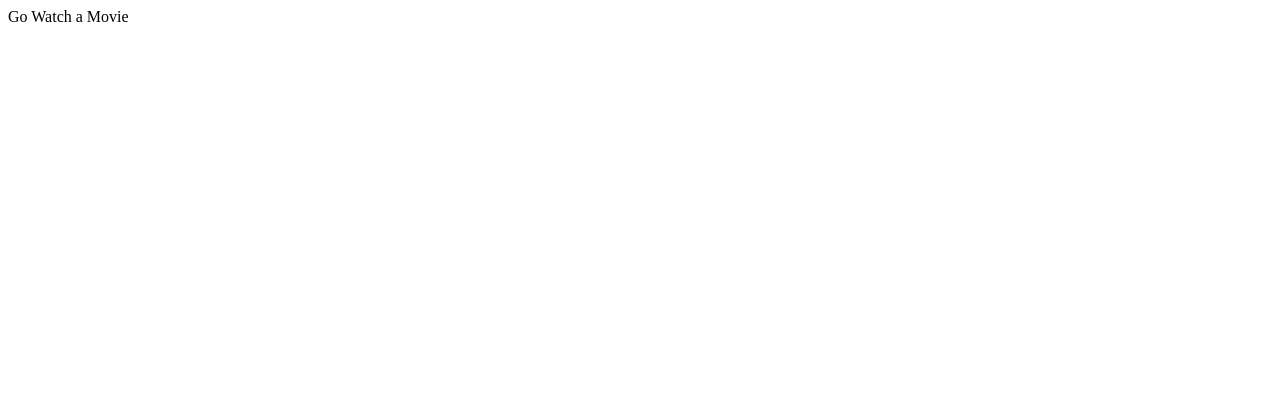
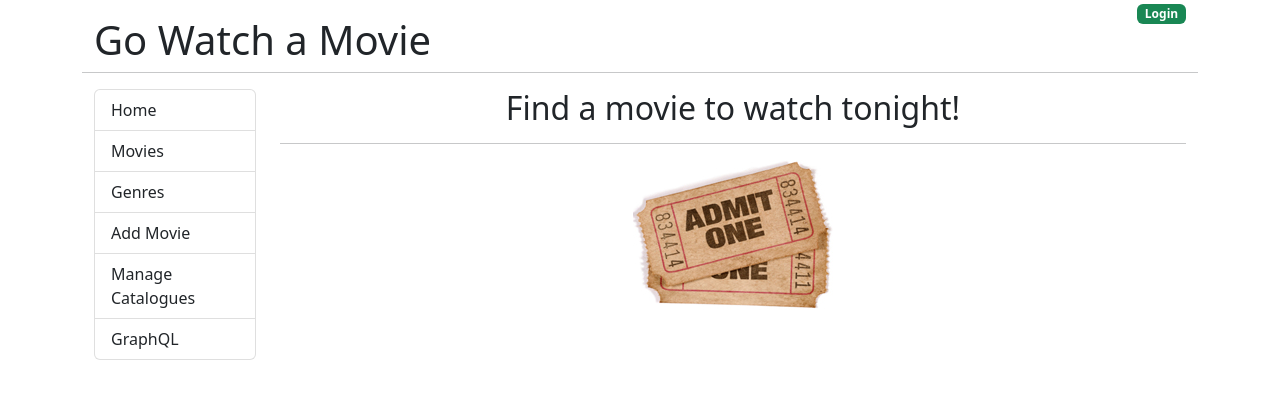
Before and after one commit to umedanaoyuki/full-stack-app-react, a React (Create React App) app: page / in a window 1280 px wide. Shown: the top 398 px of the page. Built offline with nearby package versions, Linux system fonts and the light colour scheme.

Commit message:
画面のマークアップ

```diff
--- a/public/index.html
+++ b/public/index.html
@@ -24,7 +24,13 @@
       work correctly both with client-side routing and a non-root public URL.
       Learn how to configure a non-root public URL by running `npm run build`.
     -->
-    <title>React App</title>
+    <link
+      href="https://cdn.jsdelivr.net/npm/bootstrap@5.2.1/dist/css/bootstrap.min.css"
+      rel="stylesheet"
+      integrity="sha384-iYQeCzEYFbKjA/T2uDLTpkwGzCiq6soy8tYaI1GyVh/UjpbCx/TYkiZhlZB6+fzT"
+      crossorigin="anonymous"
+    />
+    <title>Go Watch a Movie!</title>
   </head>
   <body>
     <noscript>You need to enable JavaScript to run this app.</noscript>
--- a/src/App.js
+++ b/src/App.js
@@ -1,7 +1,52 @@
 import React from "react";
+import Home from "./components/Home";
 
 function App() {
-  return <div>Go Watch a Movie</div>;
+  return (
+    <div className="container">
+      <div className="row">
+        <div className="col">
+          <h1 className="mt-3">Go Watch a Movie</h1>
+        </div>
+        <div className="col text-end">
+          <a href="#!">
+            <span className="badge bg-success">Login</span>
+          </a>
+        </div>
+        <hr className="mb-3" />
+      </div>
+
+      <div className="row">
+        <div className="col-md-2">
+          <nav>
+            <div className="list-group">
+              <a href="#!" className="list-group-item list-group-item-action">
+                Home
+              </a>
+              <a href="#!" className="list-group-item list-group-item-action">
+                Movies
+              </a>
+              <a href="#!" className="list-group-item list-group-item-action">
+                Genres
+              </a>
+              <a href="#!" className="list-group-item list-group-item-action">
+                Add Movie
+              </a>
+              <a href="#!" className="list-group-item list-group-item-action">
+                Manage Catalogues
+              </a>
+              <a href="#!" className="list-group-item list-group-item-action">
+                GraphQL
+              </a>
+            </div>
+          </nav>
+        </div>
+        <div className="col-md-10">
+          <Home />
+        </div>
+      </div>
+    </div>
+  );
 }
 
 export default App;
--- /dev/null
+++ b/src/components/Home.js
@@ -0,0 +1,15 @@
+import Ticket from "./../images/movie_tickets.jpg";
+
+const Home = () => {
+  return (
+    <>
+      <div className="text-center">
+        <h2>Find a movie to watch tonight!</h2>
+        <hr />
+        <img src={Ticket} alt="Movie Tickets" />
+      </div>
+    </>
+  );
+};
+
+export default Home;
```
Also changed, not shown: src/components/Movies.js (added, +12 -0 lines), src/images/movie_tickets.jpg (added).
